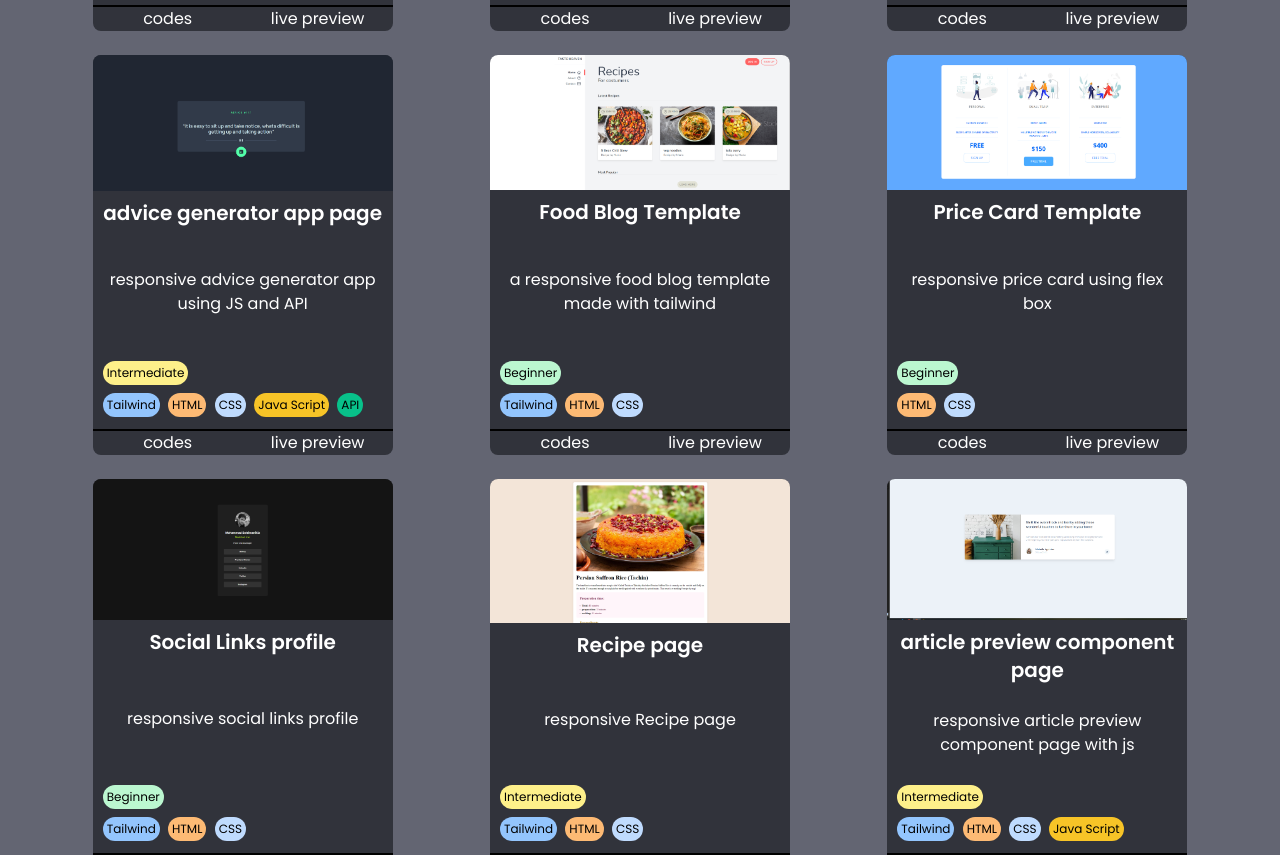
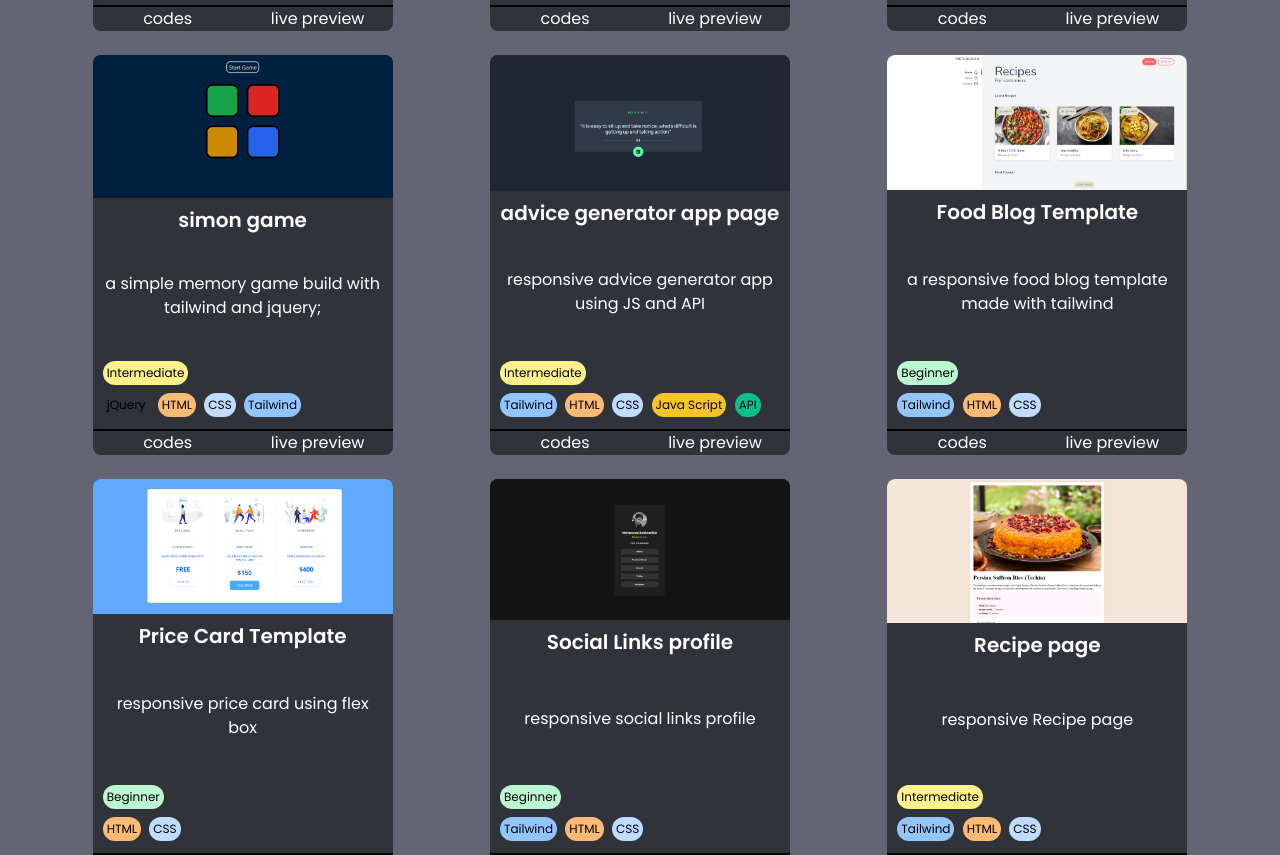
Before and after one commit to MohammadSoleimanikia/portfolio, a website: page docs/index.html in a window 1280 px wide. Shown: the part 5709-6564 px from the top of the page. Drawn offline with Linux system fonts and the light colour scheme.

Commit message:
add simon game

```diff
--- a/docs/index.html
+++ b/docs/index.html
@@ -411,6 +411,43 @@
               >
             </div>
           </div>
+
+            <!-- simon game -->
+            <div class="projectCard">
+              <img
+                class="cardImage"
+                src="./img/projects/simon-game.png"
+                alt="simon game screen shot"
+              />
+              <div class="cardContent">
+                <h2 class="cardTitle">simon game </h2>
+                <p class="cardDescription">
+                  a simple memory game build with tailwind and jquery;
+                </p>
+                <div>
+                  <p class="badge intermediate">Intermediate</p>
+                  <br />
+                  <p class="badge jQuery">jQuery</p>
+                  <p class="badge html">HTML</p>
+                  <p class="badge css">CSS</p>
+                  <p class="badge tailwind">Tailwind</p>
+                </div>
+              </div>
+              <div class="buttonContainer">
+                <a
+                  class="cardButton border-r-0 rounded-bl-lg"
+                  target="_blank"
+                  href="https://github.com/MohammadSoleimanikia/simon-game"
+                  >codes</a
+                >
+                <a
+                  class="cardButton border-r-0 rounded-br-lg"
+                  target="_blank"
+                  href="https://mohammadsoleimanikia.github.io/simon-game/"
+                  >live preview</a
+                >
+              </div>
+            </div>
           <!-- advice generator  -->
           <div class="projectCard">
             <img
--- a/src/input.css
+++ b/src/input.css
@@ -100,6 +100,9 @@
 .JS{
   @apply bg-[#F7C427];
 }
+.jQuery{
+  @apply bg-[#1163A4];
+}
 .API{
   @apply bg-[#08C18A];
 }
```
Also changed, not shown: docs/img/projects/simon-game.png (added).
